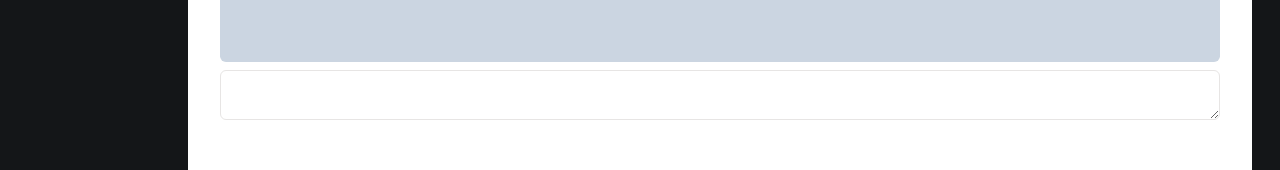
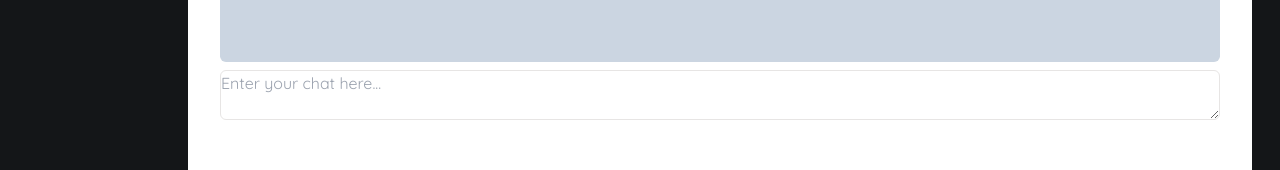
Before and after one commit to russellbanares322/chateu, a Next.js app: page /chats/1 in a window 1280 px wide. Shown: the part 706-876 px from the top of the page. Built offline with nearby package versions, Linux system fonts and the light colour scheme; what @convex-dev/auth would draw is missing.

Commit message:
feat: add placeholder in chatId page textarea input

```diff
--- a/app/chats/[chatId]/page.tsx
+++ b/app/chats/[chatId]/page.tsx
@@ -17,7 +17,7 @@ export default async function Chat({ params }: ChatProps) {
         </div>
         <textarea
           className="border w-[1000px] rounded-md focus:outline-blue-500"
-          placeholder=""
+          placeholder="Enter your chat here..."
         />
       </div>
     </ChatLayout>
```
